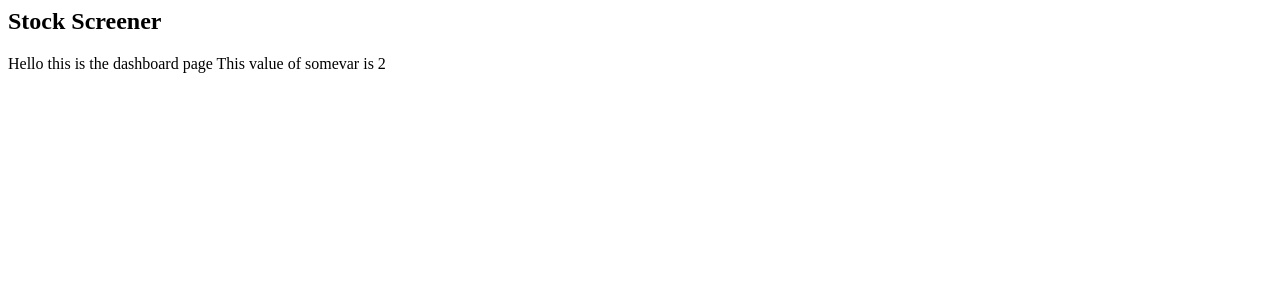
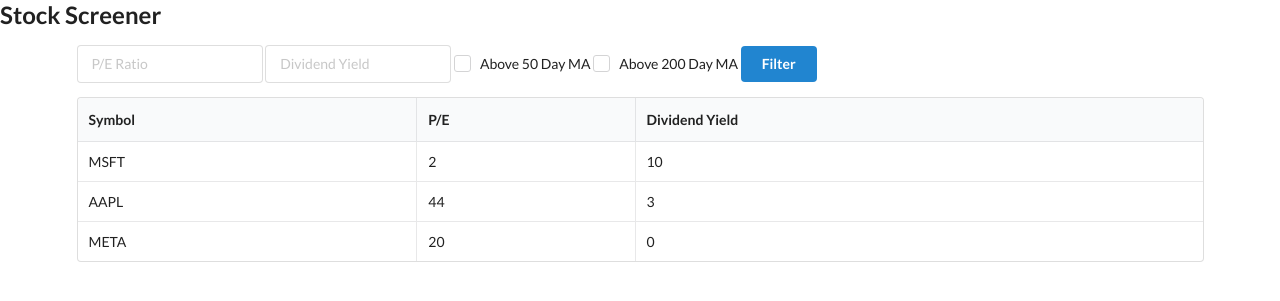
Before and after one commit to gazkts/stockscreener-test, a FastAPI app: page / in a window 1280 px wide. Shown: the top 301 px of the page. Run offline with FastAPI, Linux system fonts and the light colour scheme; some libraries are stand-ins or nearby versions.

Commit message:
desire ui

```diff
--- a/main.py
+++ b/main.py
@@ -9,8 +9,7 @@
 @app.get("/")
 def home(request: Request):
     return templates.TemplateResponse("home.html",{
-        "request": request,
-        "somevar": 2
+        "request": request
     })
 
 
--- a/templates/home.html
+++ b/templates/home.html
@@ -1,6 +1,44 @@
-{% extends "layout.html"%}
+{% extends "layout.html"%} {% block content %}
 
-{% block content %}
-Hello this is the dashboard page
-This value of somevar is {{somevar}}
+<div class="ui input">
+  <input type="text" placeholder="P/E Ratio" />
+</div>
+<div class="ui input">
+  <input type="text" placeholder="Dividend Yield" />
+</div>
+<div class="ui checkbox">
+  <input type="checkbox" name="example" />
+  <label>Above 50 Day MA</label>
+</div>
+<div class="ui checkbox">
+  <input type="checkbox" name="example" />
+  <label>Above 200 Day MA</label>
+</div>
+<button class="ui primary button">Filter</button>
+<table class="ui celled table">
+  <thead>
+    <tr>
+      <th>Symbol</th>
+      <th>P/E</th>
+      <th>Dividend Yield</th>
+    </tr>
+  </thead>
+  <tbody>
+    <tr>
+      <td data-label="Name">MSFT</td>
+      <td data-label="Age">2</td>
+      <td data-label="Job">10</td>
+    </tr>
+    <tr>
+      <td data-label="Name">AAPL</td>
+      <td data-label="Age">44</td>
+      <td data-label="Job">3</td>
+    </tr>
+    <tr>
+      <td data-label="Name">META</td>
+      <td data-label="Age">20</td>
+      <td data-label="Job">0</td>
+    </tr>
+  </tbody>
+</table>
 {% endblock %}
--- a/templates/layout.html
+++ b/templates/layout.html
@@ -1,11 +1,19 @@
 <html>
-<head>
+  <head>
     <title>Stock Screener</title>
-</head>
-<body>
+    <link
+      rel="stylesheet"
+      href="https://cdn.jsdelivr.net/npm/semantic-ui@2.4.2/dist/semantic.min.css"
+    />
+    <script
+      src="https://code.jquery.com/jquery-3.1.1.min.js"
+      integrity="sha256-hVVnYaiADRTO2PzUGmuLJr8BLUSjGIZsDYGmIJLv2b8="
+      crossorigin="anonymous"
+    ></script>
+    <script src="https://cdn.jsdelivr.net/npm/semantic-ui@2.4.2/dist/semantic.min.js"></script>
+  </head>
+  <body>
     <h2>Stock Screener</h2>
-
-    {% block content %}
-    {% endblock %}
-</body>
+    <div class="ui container">{% block content %} {% endblock %}</div>
+  </body>
 </html>
```
